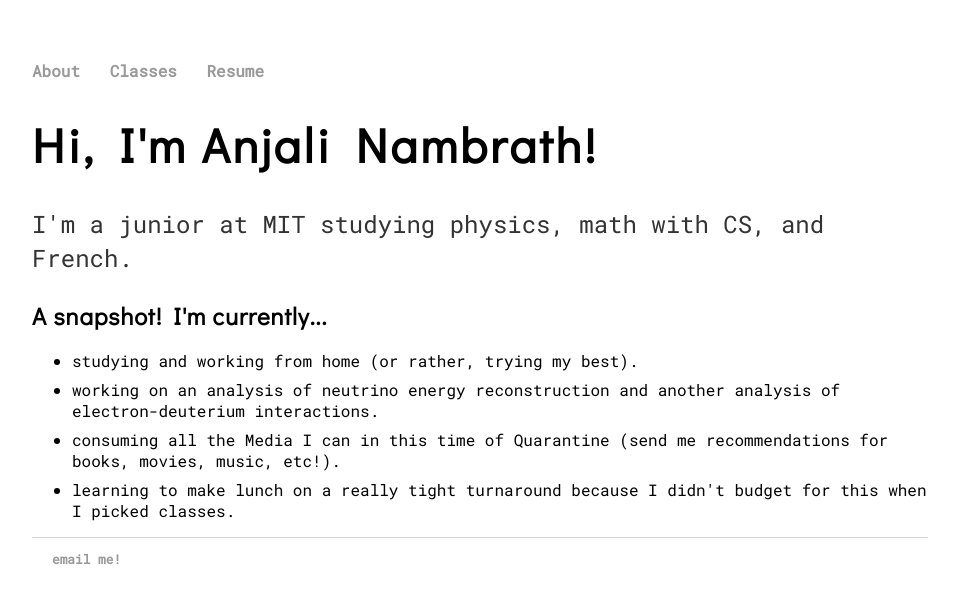
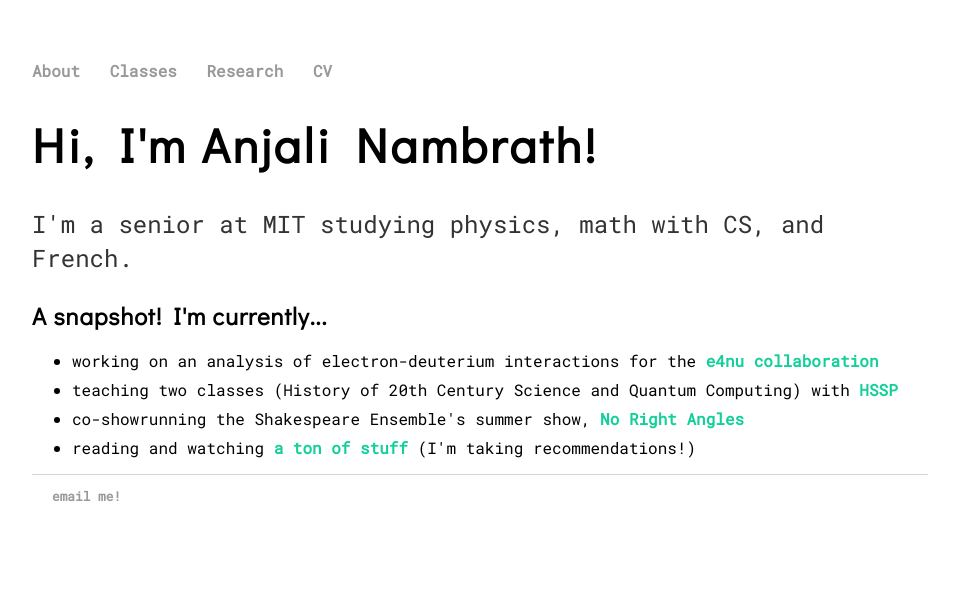
Before and after one commit to nambrath/nambrath.github.io, a Jekyll site: the page built from index.html, in a window 1280 px wide. Shown: the top 603 px of the page, without its empty margins (160-1119 px from the left). Built offline with Jekyll 4.4.1, drawn with Linux system fonts in a browser that asks for light colours.

Commit message:
added research page, made links fun colors

```diff
--- a/Gemfile
+++ b/Gemfile
@@ -1,3 +1,3 @@
-source 'https://rubygems.org'
+source 'http://rubygems.org'
 gem 'github-pages'
 gem 'jekyll-remote-theme'
--- a/_layouts/default.html
+++ b/_layouts/default.html
@@ -18,10 +18,10 @@
 	<body>
 		<nav>
     		<ul>
-        		<li><a href="/">About</a></li>
-	        	<li><a href="/classes/">Classes</a></li>
-	        	<!-- <li><a href="/projects/">Projects</a> -->
-        		<li><a href="/stuff/resume.pdf">Resume</a></li>
+        		<li><a href="/" style="color:#999">About</a></li>
+	        	<li><a href="/classes/" style="color:#999">Classes</a></li>
+	        	<li><a href="/research/" style="color:#999">Research</a>
+        		<li><a href="/stuff/CV.pdf" style="color:#999">CV</a></li>
     		</ul>
 		</nav>
 		<div class="container">
@@ -29,7 +29,7 @@
 		</div><!-- /.container -->
 		<footer>
     		<ul>
-        		<li><a href="mailto:anjali@mit.edu">email me!</a></li>
+        		<li><a href="mailto:anjali@mit.edu" style="color:#999">email me!</a></li>
 			</ul>
 		</footer>
 	</body>
--- a/css/main.css
+++ b/css/main.css
@@ -16,8 +16,9 @@
     margin-right: 20px;
 }
 a {
-    text-decoration: none;
-    color: #999;
+	text-decoration: none;
+	font-weight: bold;
+    color: #13cf99;
 }
 a:hover {
     text-decoration: underline;
--- a/cv/index.html
+++ /dev/null
@@ -1,6 +0,0 @@
-<!DOCTYPE html>
-<html>
-  <head>
-    <meta HTTP-EQUIV="REFRESH" content="0; url=http://nambrath.github.io/resume.pdf">
-  </head>
-</html>
--- a/index.html
+++ b/index.html
@@ -4,15 +4,15 @@
 ---
 <div class="blurb">
 	<h1>Hi, I'm Anjali Nambrath!</h1>
-	<p class="sub">I'm a junior at MIT studying physics, math with CS, and French.</p>
+	<p class="sub">I'm a senior at MIT studying physics, math with CS, and French.</p>
 
 	<h2> A snapshot! I'm currently... </h2>
 	<div class="snapshot">
 		<ul>
-			<li> studying and working from home (or rather, trying my best). </li>
-			<li> working on an analysis of neutrino energy reconstruction and another analysis of electron-deuterium interactions. </li>
-			<li> consuming all the Media I can in this time of Quarantine (send me recommendations for books, movies, music, etc!). </li>
-			<li> learning to make lunch on a really tight turnaround because I didn't budget for this when I picked classes. </li>
+			<li> working on an analysis of electron-deuterium interactions for the <a href='https://www.hen-lab.com/research-neutrino'>e4nu collaboration</a> </li>
+			<li> teaching two classes (History of 20th Century Science and Quantum Computing) with <a href='https://esp.mit.edu/learn/HSSP/index.html'>HSSP</a> </li>
+			<li> co-showrunning the Shakespeare Ensemble's summer show, <a href='https://ensemble.mit.edu/shows/show.php?season=2020U'>No Right Angles</a> </li>
+			<li> reading and watching <a href='https://docs.google.com/document/d/1GPP7JUexdlLXJn-BeL4fRgRqRxN_udLn0hH3LZWO7_g/edit?usp=sharing'>a ton of stuff</a> (I'm taking recommendations!)</li>
 		</ul>
 	</div>
 </div><!-- /.blurb -->
```
Also changed, not shown: projects/index.html (deleted, +0 -35 lines), research/index.html (added, +45 -0 lines), Gemfile.lock, 2 other files.
